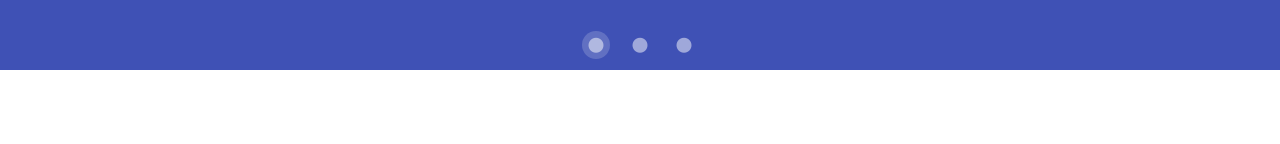
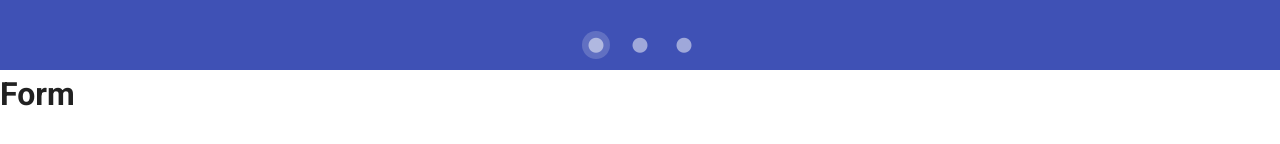
Before and after one commit to Maxrozvora/CrudHotDog, a Vue app in the folder crud-hot-dog/: page / in a window 1280 px wide. Shown: the part 394-538 px from the top of the page. Built offline with nearby package versions, Linux system fonts and the light colour scheme.

Commit message:
add form component

```diff
--- a/crud-hot-dog/src/App.vue
+++ b/crud-hot-dog/src/App.vue
@@ -9,17 +9,20 @@
 
     <v-content>
       <Slider></Slider>
+      <Form></Form>
     </v-content>
   </v-app>
 </template>
 
 <script>
 import Slider from './components/Slider';
+import Form from './components/Form';
 
 export default {
   name: 'App',
   components: {
-    Slider
+    Slider,
+    Form
   },
   data: () => ({
     //
--- /dev/null
+++ b/crud-hot-dog/src/components/Form.vue
@@ -0,0 +1,16 @@
+<template>
+	<h1>Form</h1>
+</template>
+
+<script>
+  export default {
+    name: "Form",
+		data: () => ({
+
+		})
+  }
+</script>
+
+<style scoped>
+
+</style>
```
